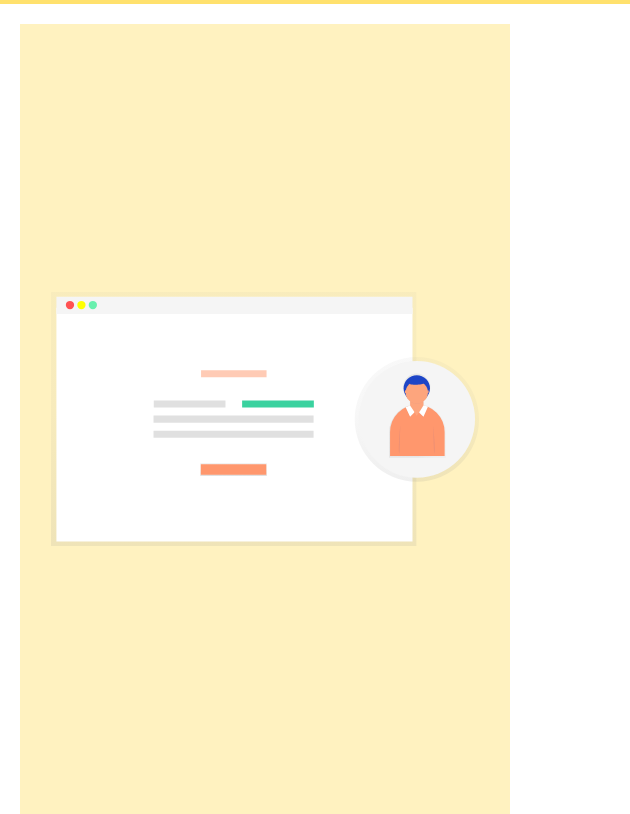
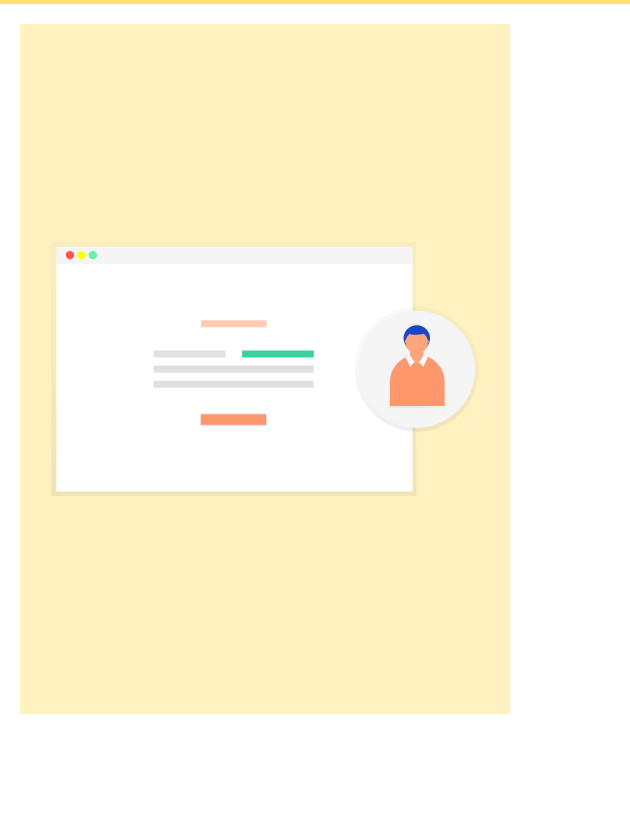
Before and after one commit to OlgaTitarenko/better-now, a plain HTML site: page index.html in a window 1280 px wide. Shown: the part 66-880 px from the top of the page, 0-630 px from the left. After the commit the page ends 800 px from the top, so only its background shows below. Drawn offline with Linux system fonts and the light colour scheme.

Commit message:
fixed eye, and height

```diff
--- a/main.css
+++ b/main.css
@@ -59,7 +59,7 @@ body {
     justify-content: center;
     align-items: center;
     width: 50%;
-    height: 790px;
+    height: auto;
     background-color: var(--backgroundVideo);
 }
 .video-svg{
@@ -112,6 +112,7 @@ body {
 }
 .div-pass{
     position: relative;
+    width: 450px;
 }
 .login-form .Password {
     font-size: 18px;
```
